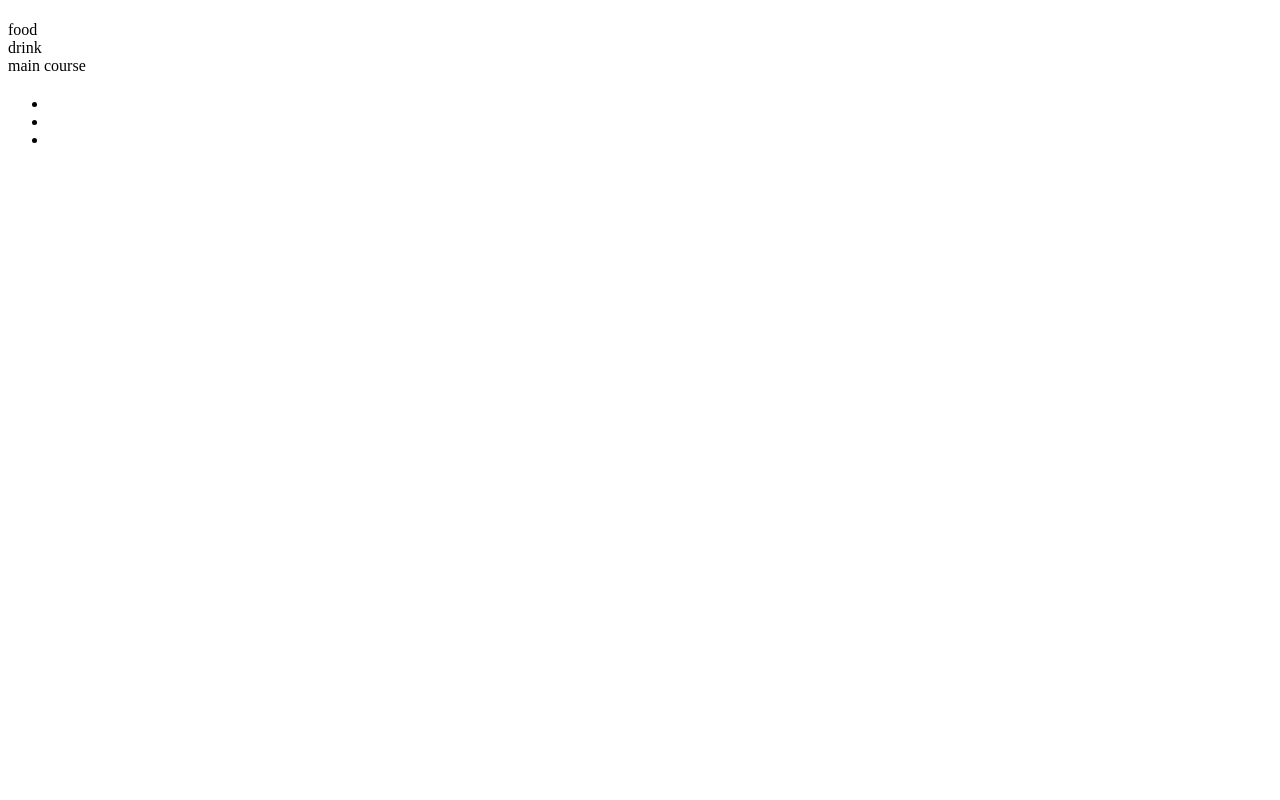
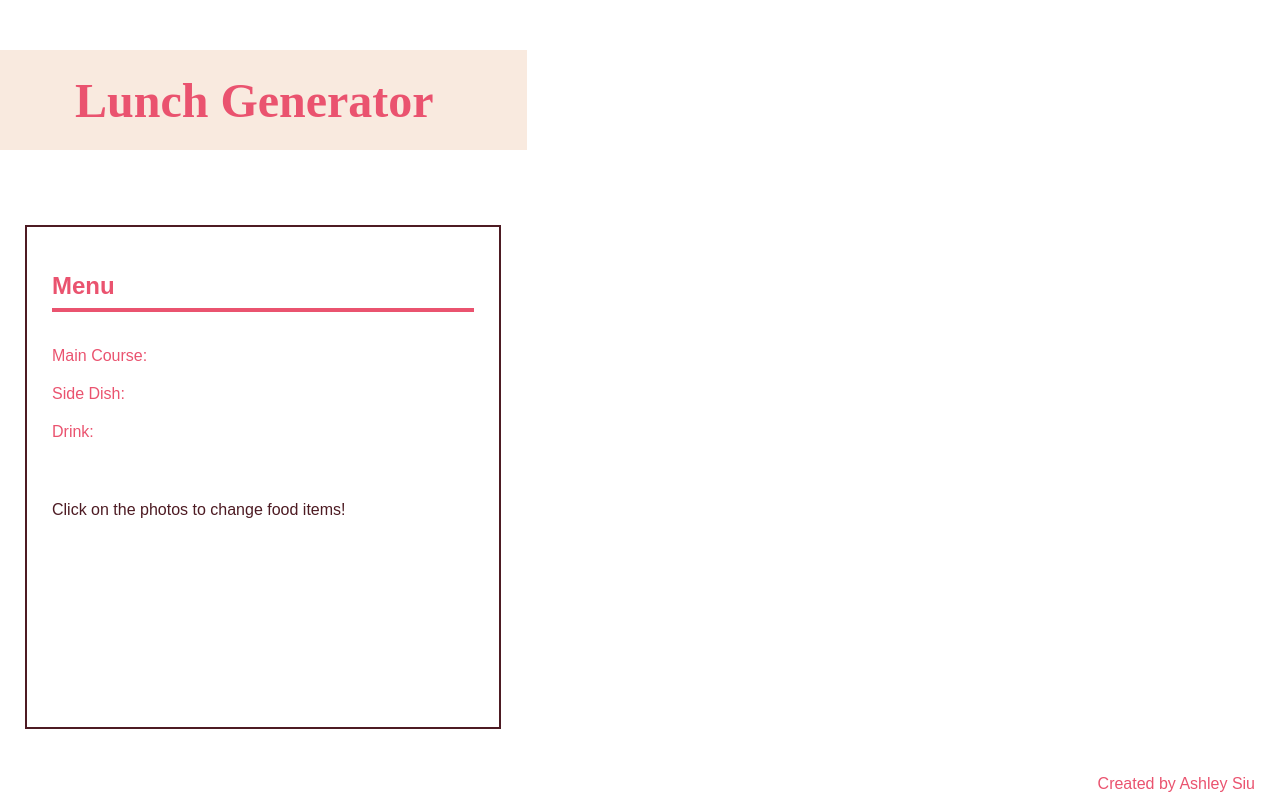
Before and after one commit to ashleysiu94/p3_siu_ashley, a website built with webpack: page index.html in a window 1280 px wide. Built offline with nearby package versions, Linux system fonts and the light colour scheme; a web font is replaced by a local one.

Commit message:
styles page without photos

```diff
--- a/index.html
+++ b/index.html
@@ -5,6 +5,10 @@
 		<meta charset="utf-8">
 		<title>Lunch Generator</title>
 		<meta name="viewport" content="width=device-width, initial-scale=1">
+    <!-- CSS Stylesheet -->
+    <link rel="stylesheet" type="text/css" href="main.css">
+    <!-- Adobe fonts-->
+    <link rel="stylesheet" href="https://use.typekit.net/enu2akp.css">
 	</head>
 
 	<body>
--- /dev/null
+++ b/main.css
@@ -0,0 +1,81 @@
+body {
+  padding: 0;
+  margin: 0;
+  border: 0;
+}
+
+h1 {
+  font-family: 'Arvo', serif;
+  font-weight: 600;
+  font-size: 3rem;
+  color: #ea536f;
+  margin-left: 75px;
+}
+
+header {
+  width: 100%;
+  height: 150px;
+}
+
+header div {
+  background-color: #f9eadf;
+  height: 100px;
+  width: 527px;
+  display: flex;
+  align-items: center;
+  margin-top: 50px;
+}
+
+main {
+  display: flex;
+  flex-direction: row;
+}
+
+main section {
+  border: solid 2px #4d1b23;
+  height: 450px;
+  width: 33%;
+  padding: 25px;
+  margin: 25px;
+}
+
+main section h2 {
+  font-family: 'Auto Pro', sans-serif;
+  font-size: 1.5rem;
+  color: #ea536f;
+  margin-bottom: 7px;
+}
+
+main section hr {
+  border: solid 2px #ea536f;
+}
+
+main section ul {
+  list-style-type: none;
+  padding-left: 0;
+  margin-top: 25px;
+}
+
+main section ul li {
+  font-family: 'Auto Pro', sans-serif;
+  font-size: 1rem;
+  color: #ea536f;
+  padding: 10px 0;
+}
+
+main section p {
+  font-family: 'Auto Pro', sans-serif;
+  font-size: 1rem;
+  color: #4d1b23;
+  margin-top: 50px;
+}
+
+footer {
+  position: fixed;
+  bottom: 0;
+  right: 25px;
+  height: 25px;
+  font-family: 'Auto Pro', sans-serif;
+  font-size: 1rem;
+  color: #ea536f;
+}
--- a/src/index.js
+++ b/src/index.js
@@ -1,5 +1,6 @@
 import { header } from './modules/header';
 import { lunch_generator } from './modules/lunch-generator';
+import { menu } from './modules/menu';
 import { footer } from './modules/footer';
 
 class App {
@@ -10,36 +11,33 @@ class App {
   renderTemplate() {
     const template = `
       <header>
-        <h1></h1>
+        <div>
+          <h1>${header.title}</h1>
+        </div>
       </header>
 
       <main>
         <div>
           <div>
-            <div>
-              food
-            </div>
-            <div>
-              drink
-            </div>
+            <div id="side"></div>
+            <div id="drink"></div>
           </div>
-          <div>
-            main course
-          </div>
+          <div id="main-course"></div>
         </div>
         <section>
-          <h2></h2>
+          <h2>${menu.title}</h2>
+          <hr>
           <ul>
-            <li></li>
-            <li></li>
-            <li></li>
+            <li>${menu.main}</li>
+            <li>${menu.side}</li>
+            <li>${menu.drink}</li>
           </ul>
-          <p></p>
+          <p>${menu.prompt}</p>
         </section>
       </main>
 
       <footer>
-        <p></p>
+        ${footer.footerContent}
       </footer>
     `;
 
--- a/src/modules/footer.js
+++ b/src/modules/footer.js
@@ -1,6 +1,6 @@
 class Footer {
   constructor(footerContent){
-    this.footerContent = footerContent;
+    this.footerContent = "Created by Ashley Siu";
   }
 }
 
--- a/src/modules/header.js
+++ b/src/modules/header.js
@@ -1,6 +1,6 @@
 class Header {
-  constructor(headerContent){
-    this.headerContent = headerContent;
+  constructor(title){
+    this.title = "Lunch Generator";
   }
 }
 
--- a/src/modules/lunch-generator.js
+++ b/src/modules/lunch-generator.js
@@ -1,7 +1,9 @@
 class LunchGenerator {
-  constructor(lunchContent){
-    this.lunchContent = lunchContent;
+  constructor(name, photo, type, food_group){
+    this.name = name;
+    this.photo = photo;
   }
 }
 
+
 export const lunch_generator = new LunchGenerator('Lunch Content!');
--- /dev/null
+++ b/src/modules/menu.js
@@ -0,0 +1,11 @@
+class Menu {
+  constructor(title, main, side, drink, prompt){
+    this.title = "Menu";
+    this.main = "Main Course: ";
+    this.side = "Side Dish: ";
+    this.drink = "Drink: ";
+    this.prompt = "Click on the photos to change food items!";
+  }
+}
+
+export const menu = new Menu ('Menu Content!');
```
Also changed, not shown: dist/index.html, dist/js/bundle.js, dist/main.css (added).
